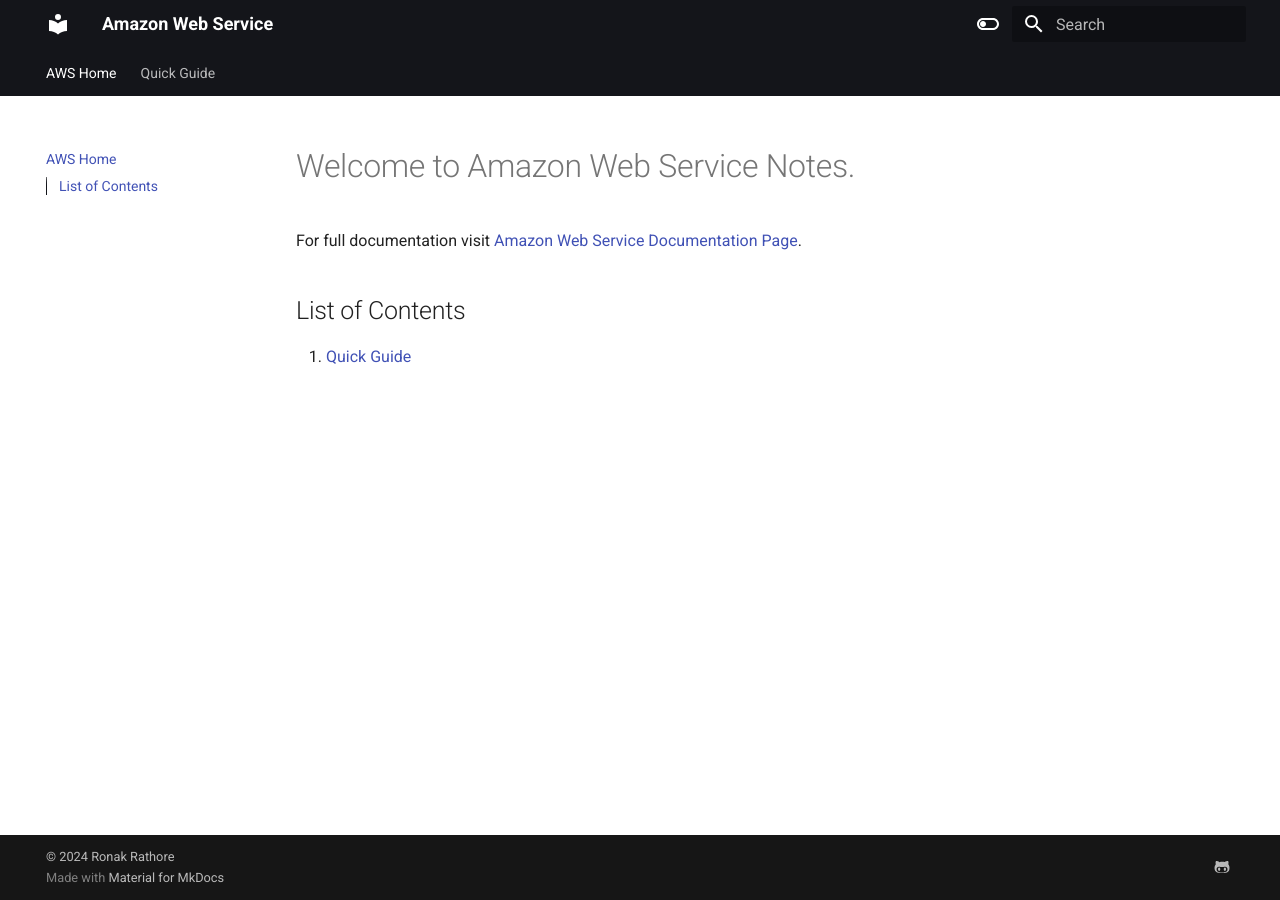
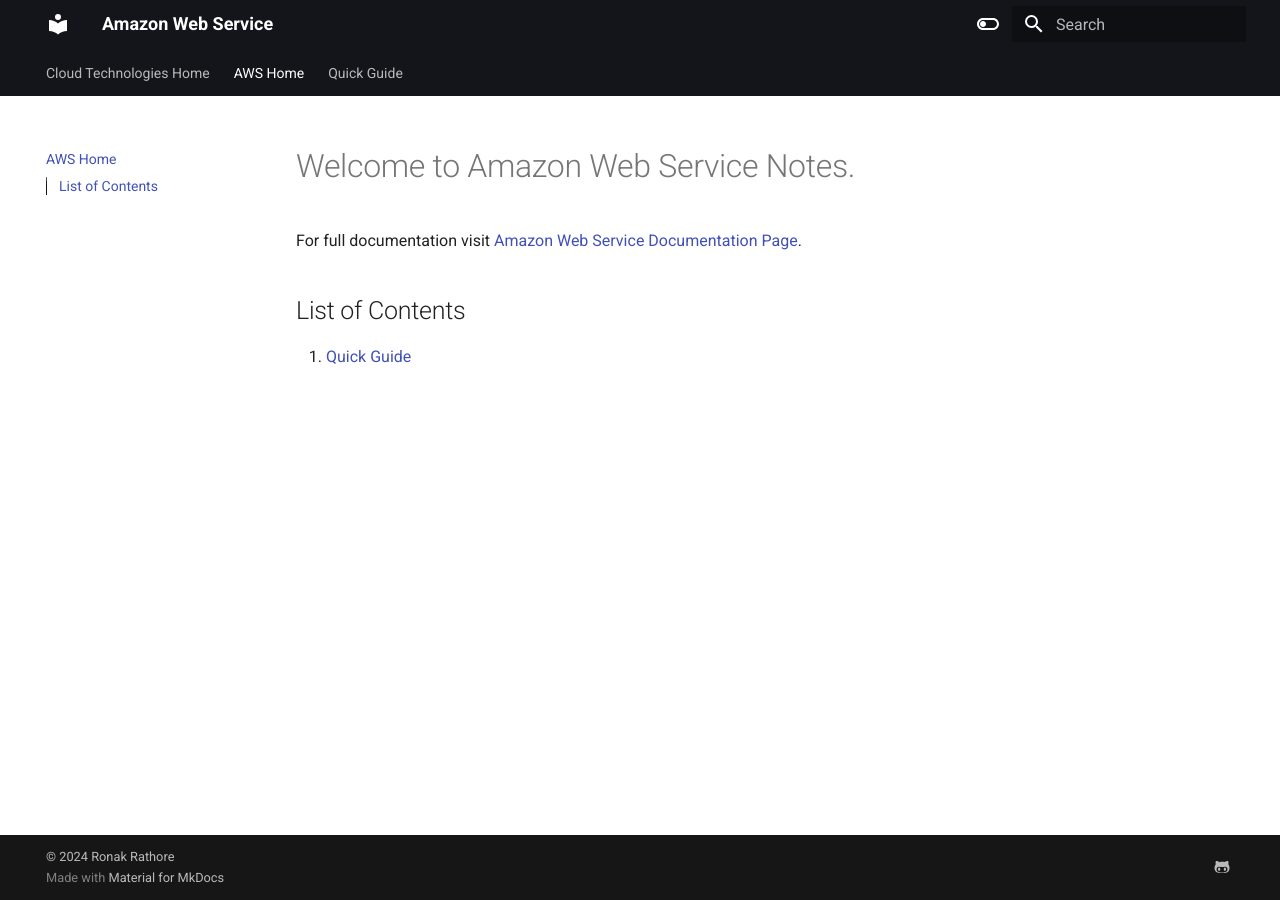
Before and after one commit to ronakr14/Amazon-Web-Service, an MkDocs documentation site: the page built from docs/index.md, in a window 1280 px wide. Built offline with MkDocs 1.6.1 and Material for MkDocs 9.7.7, drawn with Linux system fonts in a browser that asks for light colours.

Commit message:
linked to cloud technology

```diff
--- a/mkdocs.yml
+++ b/mkdocs.yml
@@ -31,6 +31,7 @@
   - mkdocstrings
 
 nav:
+  - Cloud Technologies Home: https://ronakr14.github.io/Cloud-Technologies/
   - AWS Home: index.md
   - Quick Guide: quick_guide.md
 
```
